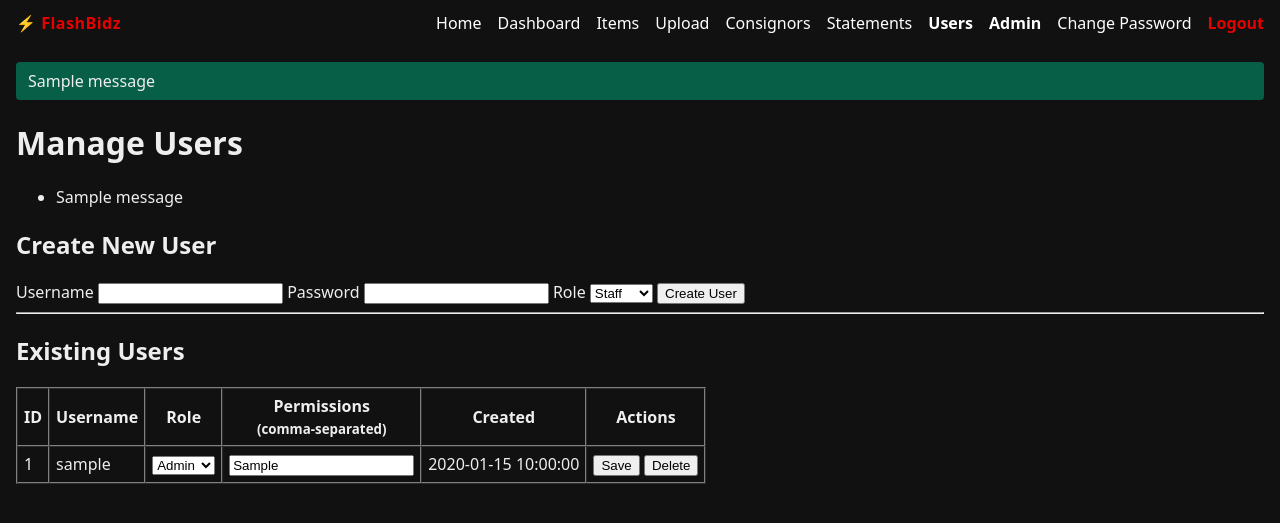
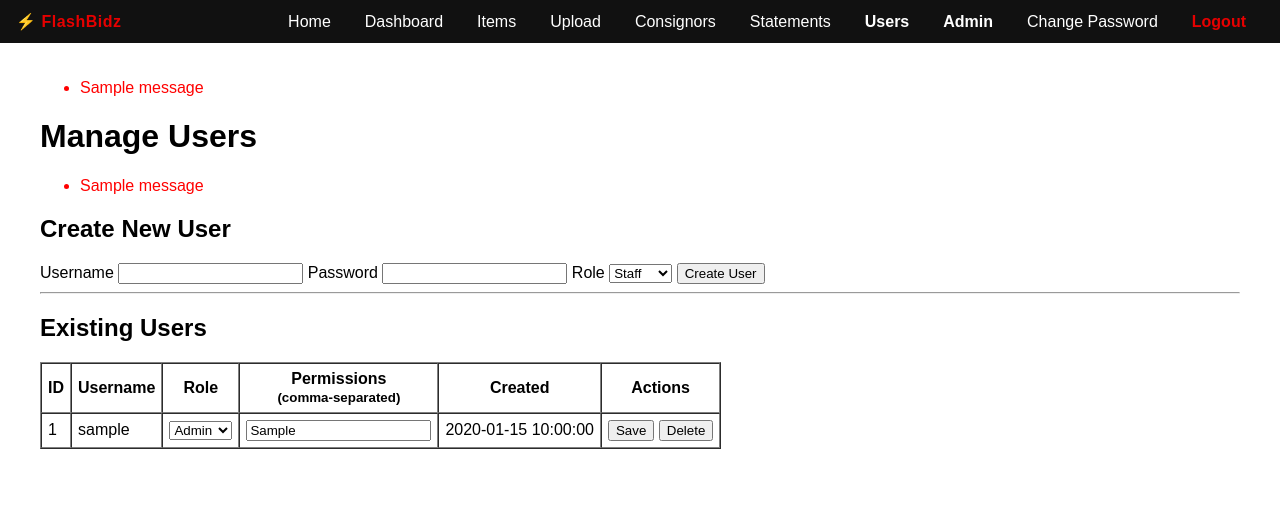
Before and after one commit to kernjason4460-cyber/flashbidz_consignment_app, a Flask app: page /users in a window 1280 px wide. Shown: the top 523 px of the page. Run offline with Flask 3, Linux system fonts and the light colour scheme; the visitor is signed in with stand-in values (Sample User, id 1); tables that the repository leaves empty hold one stand-in row (values such as "Sample post"); one stand-in notice (Sample message) is shown.

Commit message:
Update base.html

```diff
--- a/flashbidz_consignment_app/templates/base.html
+++ b/flashbidz_consignment_app/templates/base.html
@@ -1,53 +1,32 @@
 <!doctype html>
-<html lang="en">
+<html>
   <head>
     <meta charset="utf-8">
     <title>{% block title %}FlashBidz Admin{% endblock %}</title>
-    <meta name="viewport" content="width=device-width,initial-scale=1">
-
-    <!-- You can swap this for your own CSS file if you have one -->
     <style>
-        body {
-            margin: 0;
-            font-family: system-ui, -apple-system, BlinkMacSystemFont, "Segoe UI", sans-serif;
-            background: #111;
-            color: #eee;
-        }
-        main {
-            padding: 16px;
-        }
-        .flash {
-            padding: 8px 12px;
-            margin: 0 0 12px;
-            border-radius: 4px;
-        }
-        .flash-info    { background:#1f2937; }
-        .flash-success { background:#065f46; }
-        .flash-warning { background:#92400e; }
-        .flash-error   { background:#7f1d1d; }
-        a { color:#e60000; }
+      body { font-family: sans-serif; margin: 0; padding: 0; }
+      header { background:#111; color:#fff; padding:12px 16px; }
+      nav a { margin-right:18px; color:#fff; text-decoration:none; }
+      .container { padding: 20px; max-width: 1200px; margin: auto; }
+      .flash-messages { color: red; margin-bottom: 10px; }
     </style>
   </head>
+
   <body>
-
-    {# top nav bar #}
     {% include "_navbar.html" %}
 
-    <main>
-        {# flash messages #}
-        {% with messages = get_flashed_messages(with_categories=true) %}
+    <div class="container">
+      {% with messages = get_flashed_messages() %}
         {% if messages %}
-            {% for category, message in messages %}
-              <div class="flash flash-{{ category|default('info') }}">
-                {{ message }}
-              </div>
+          <ul class="flash-messages">
+            {% for m in messages %}
+              <li>{{ m }}</li>
             {% endfor %}
+          </ul>
         {% endif %}
       {% endwith %}
 
-        {# page content goes here #}
       {% block content %}{% endblock %}
-    </main>
-
+    </div>
   </body>
 </html>
```
Lines whose indentation alone changed are shown as unchanged.
